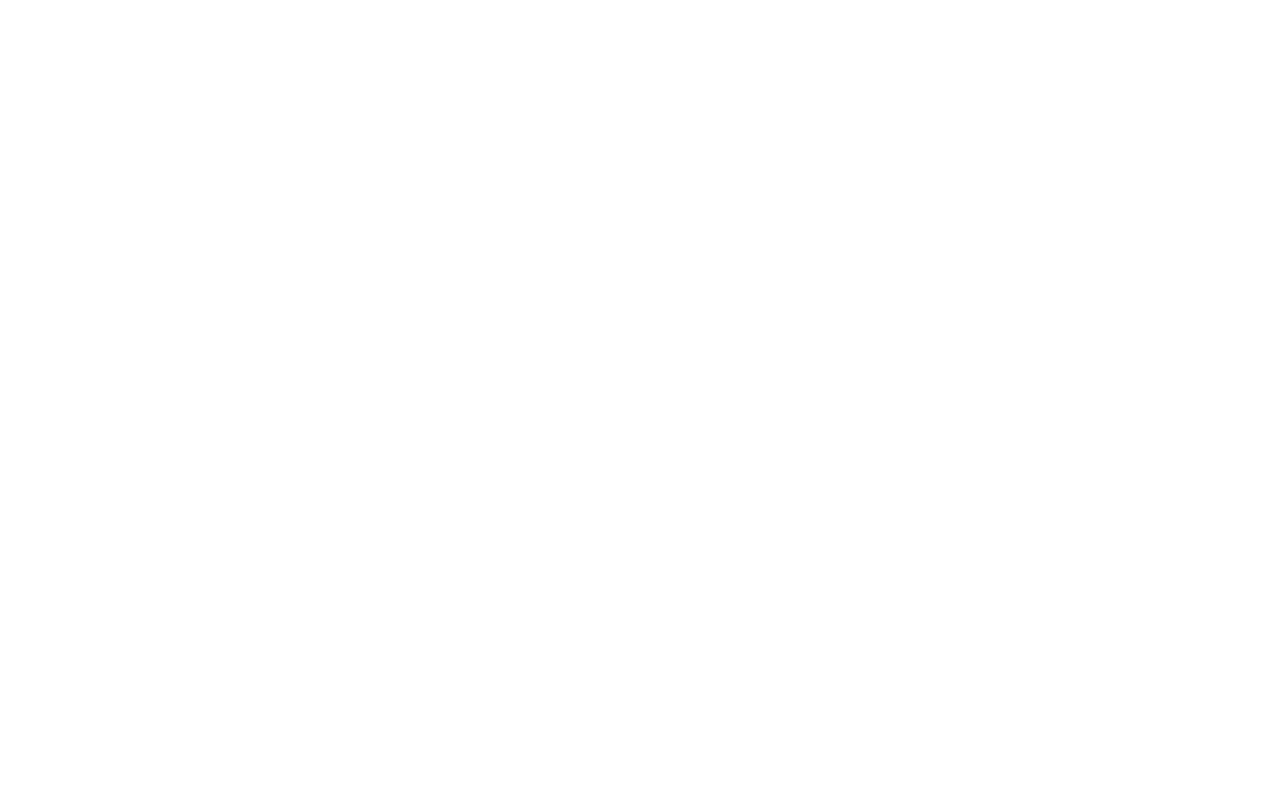
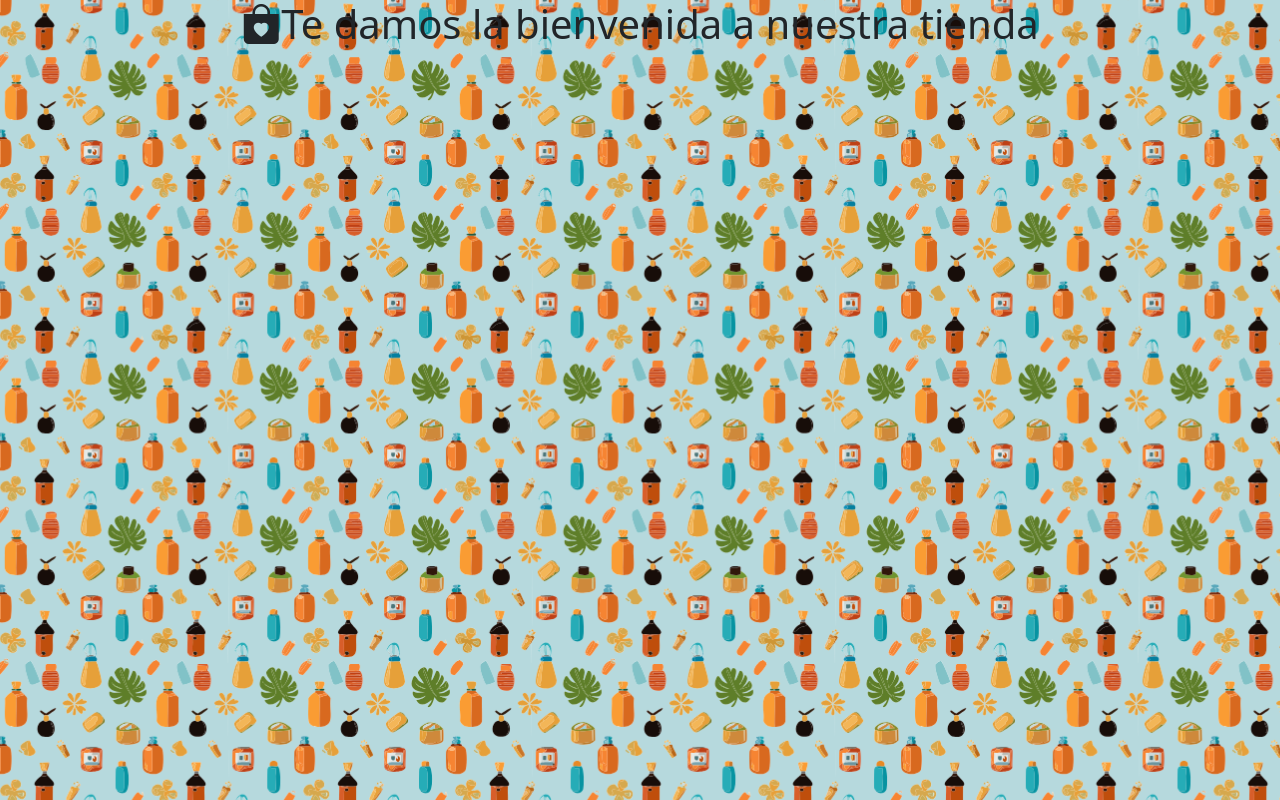
Before and after one commit to Caronila/ShopReactJS, a React (Vite) app in the folder Shopy/: page / in a window 1280 px wide. Built offline with nearby package versions, Linux system fonts and the light colour scheme.

Commit message:
Add background

```diff
--- a/Shopy/index.html
+++ b/Shopy/index.html
@@ -2,8 +2,10 @@
 <html lang="en">
   <head>
     <meta charset="UTF-8" />
-    <link rel="icon" type="image/svg+xml" href="/vite.svg" />
+    <link rel="icon" type="image/svg+xml" href="/Shopy/src/assets/ShopyIcon.svg" />
     <meta name="viewport" content="width=device-width, initial-scale=1.0" />
+    <link href="https://cdn.jsdelivr.net/npm/bootstrap@5.3.2/dist/css/bootstrap.min.css" rel="stylesheet" integrity="sha384-T3c6CoIi6uLrA9TneNEoa7RxnatzjcDSCmG1MXxSR1GAsXEV/Dwwykc2MPK8M2HN" crossorigin="anonymous">
+    <link rel="stylesheet" href="https://cdn.jsdelivr.net/npm/bootstrap-icons@1.11.1/font/bootstrap-icons.css">
     <title>Shopy</title>
   </head>
   <body>
--- a/Shopy/src/App.css
+++ b/Shopy/src/App.css
@@ -0,0 +1,3 @@
+h1 {
+  text-align: center;
+}
--- a/Shopy/src/App.jsx
+++ b/Shopy/src/App.jsx
@@ -5,7 +5,9 @@
 
   return (
     <>
+    <h1><i class="bi bi-bag-heart-fill"></i>Te damos la bienvenida a nuestra tienda</h1>
       <div>
+
        </div>
     </>
   )
--- a/Shopy/src/index.css
+++ b/Shopy/src/index.css
@@ -0,0 +1,5 @@
+body{
+  background-image: url('assets/backgroundpattern.svg');
+  background-repeat: no-repeat;
+  background-size: cover;
+}
```
Also changed, not shown: Shopy/src/assets/ShopyIcon.svg, Shopy/src/assets/backgroundpattern.svg (added).
